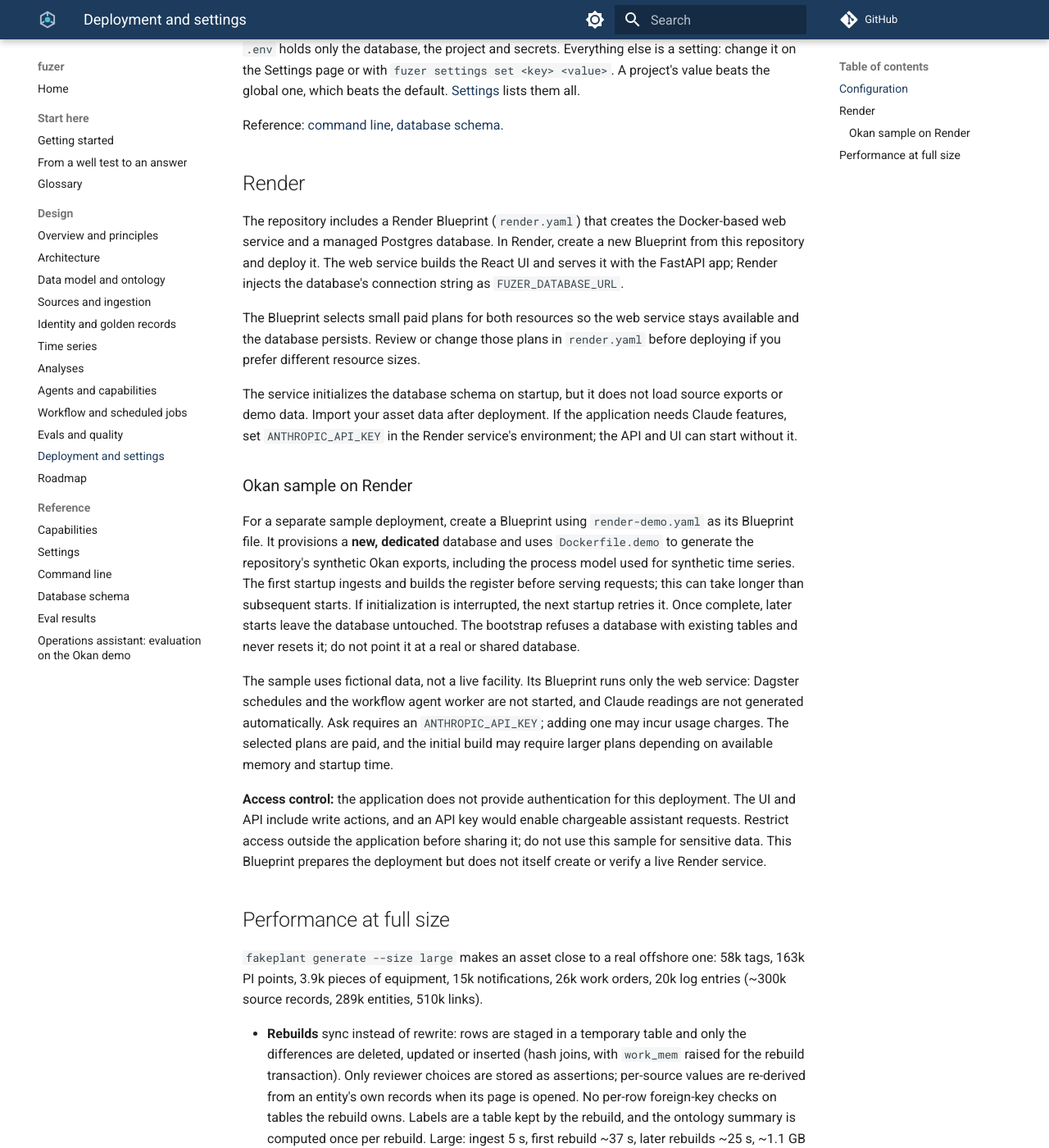
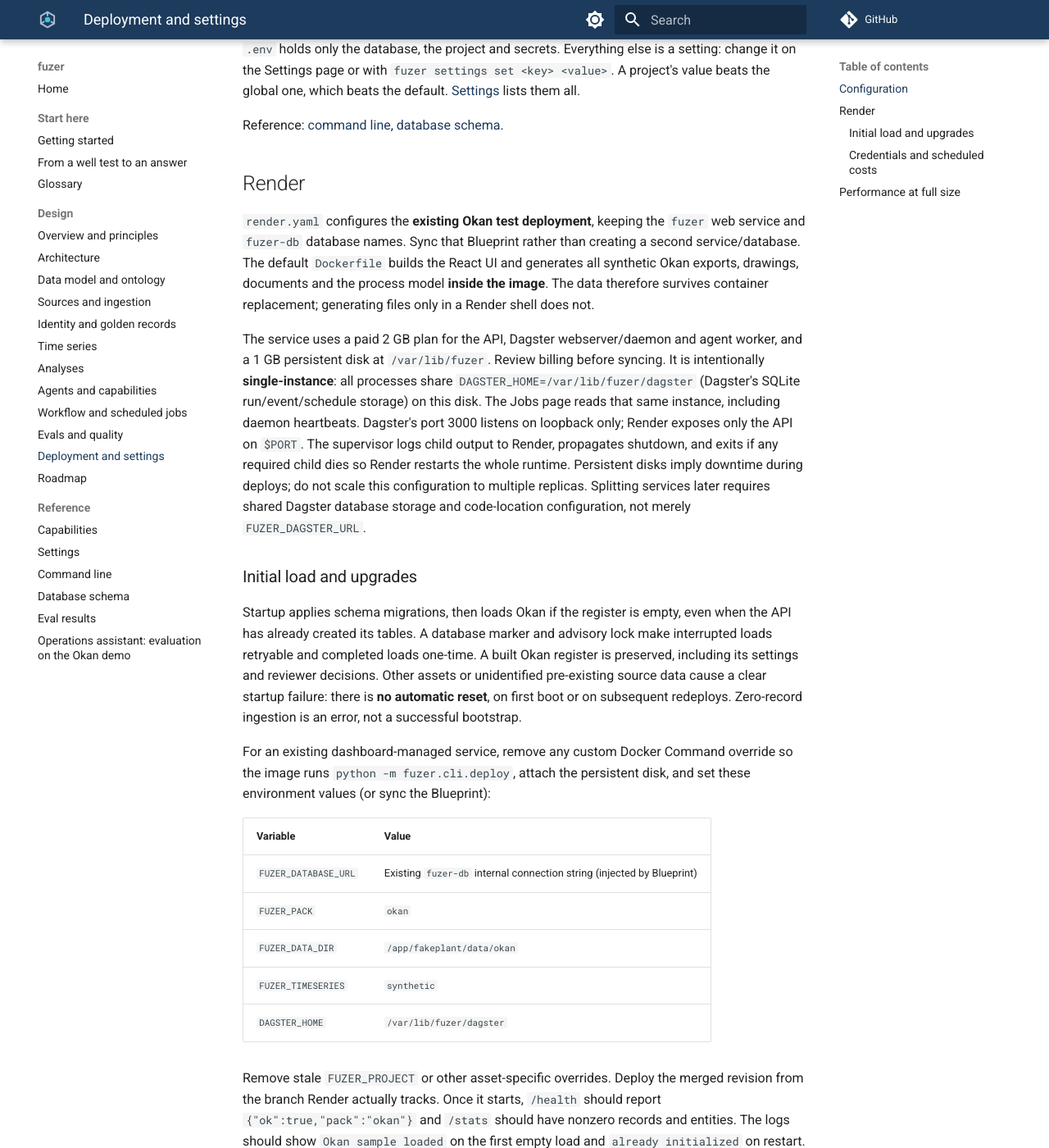
Before and after one commit to areed145/fuzer, an MkDocs documentation site: the page built from docs/deployment.md, in a window 1280 px wide and 1400 px high, scrolled down 249 px. Shown: the whole window at 82% size. Built offline with MkDocs 1.6.1 and Material for MkDocs 9.7.7, drawn with Linux system fonts in a browser that asks for light colours; comment, search, counter and statistics services are not loaded; some of the changed text lies outside the part shown.

Commit message:
Run durable Okan test deployment with Dagster and agent worker
Preserve the existing Render resources, package sample exports in the image, seed only empty registers, and supervise API and background processes with shared persistent Dagster state.

Co-authored-by: Copilot App <223556219+Copilot@users.noreply.github.com>

```diff
--- a/docs/deployment.md
+++ b/docs/deployment.md
@@ -10,45 +10,89 @@ Reference: [command line](cli.md), [database schema](schema.md).
 
 ## Render
 
-The repository includes a Render Blueprint (`render.yaml`) that creates the
-Docker-based web service and a managed Postgres database. In Render, create a
-new Blueprint from this repository and deploy it. The web service builds the
-React UI and serves it with the FastAPI app; Render injects the database's
-connection string as `FUZER_DATABASE_URL`.
+`render.yaml` configures the **existing Okan test deployment**, keeping the
+`fuzer` web service and `fuzer-db` database names. Sync that Blueprint rather
+than creating a second service/database. The default `Dockerfile` builds the
+React UI and generates all synthetic Okan exports, drawings, documents and the
+process model **inside the image**. The data therefore survives container
+replacement; generating files only in a Render shell does not.
 
-The Blueprint selects small paid plans for both resources so the web service
-stays available and the database persists. Review or change those plans in
-`render.yaml` before deploying if you prefer different resource sizes.
+The service uses a paid 2 GB plan for the API, Dagster webserver/daemon and agent
+worker, and a 1 GB persistent disk at `/var/lib/fuzer`. Review billing before
+syncing. It is intentionally **single-instance**: all processes share
+`DAGSTER_HOME=/var/lib/fuzer/dagster` (Dagster's SQLite run/event/schedule storage)
+on this disk. The Jobs page reads that same instance, including daemon heartbeats.
+Dagster's port 3000 listens on loopback only; Render exposes only the API on
+`$PORT`. The supervisor logs child output to Render, propagates shutdown, and
+exits if any required child dies so Render restarts the whole runtime.
+Persistent disks imply downtime during deploys; do not scale this configuration
+to multiple replicas. Splitting services later requires shared Dagster database
+storage and code-location configuration, not merely `FUZER_DAGSTER_URL`.
 
-The service initializes the database schema on startup, but it does not load
-source exports or demo data. Import your asset data after deployment. If the
-application needs Claude features, set `ANTHROPIC_API_KEY` in the Render
-service's environment; the API and UI can start without it.
+### Initial load and upgrades
 
-### Okan sample on Render
+Startup applies schema migrations, then loads Okan if the register is empty,
+even when the API has already created its tables. A database marker and advisory
+lock make interrupted loads retryable and completed loads one-time. A built Okan
+register is preserved, including its settings and reviewer decisions. Other
+assets or unidentified pre-existing source data cause a clear startup failure:
+there is **no automatic reset**, on first boot or on subsequent redeploys.
+Zero-record ingestion is an error, not a successful bootstrap.
 
-For a separate sample deployment, create a Blueprint using `render-demo.yaml`
-as its Blueprint file. It provisions a **new, dedicated** database and uses
-`Dockerfile.demo` to generate the repository's synthetic Okan exports, including
-the process model used for synthetic time series. The first startup ingests and
-builds the register before serving requests; this can take longer than subsequent
-starts. If initialization is interrupted, the next startup retries it. Once
-complete, later starts leave the database untouched. The bootstrap refuses a
-database with existing tables and never resets it; do not point it at a real or
-shared database.
+For an existing dashboard-managed service, remove any custom Docker Command
+override so the image runs `python -m fuzer.cli.deploy`, attach the persistent
+disk, and set these environment values (or sync the Blueprint):
 
-The sample uses fictional data, not a live facility. Its Blueprint runs only the
-web service: Dagster schedules and the workflow agent worker are not started,
-and Claude readings are not generated automatically. Ask requires an
-`ANTHROPIC_API_KEY`; adding one may incur usage charges. The selected plans are
-paid, and the initial build may require larger plans depending on available
-memory and startup time.
+| Variable | Value |
+|---|---|
+| `FUZER_DATABASE_URL` | Existing `fuzer-db` internal connection string (injected by Blueprint) |
+| `FUZER_PACK` | `okan` |
+| `FUZER_DATA_DIR` | `/app/fakeplant/data/okan` |
+| `FUZER_TIMESERIES` | `synthetic` |
+| `DAGSTER_HOME` | `/var/lib/fuzer/dagster` |
+
+Remove stale `FUZER_PROJECT` or other asset-specific overrides. Deploy the merged
+revision from the branch Render actually tracks. Once it starts, `/health`
+should report `{"ok":true,"pack":"okan"}` and `/stats` should have nonzero records
+and entities. The logs should show `Okan sample loaded` on the first empty load
+and `already initialized` on restart. Jobs should show a live daemon. Source
+timestamps are historic demo data, so freshness warnings are not live plant
+outages. Do not use `fakeplant demo`, `fuzer reset` or `up --fresh` as a startup
+command. If a test database truly needs wiping, verify its Render identity and
+reset it explicitly once, outside normal startup.
+
+### Credentials and scheduled costs
+
+Set `ANTHROPIC_API_KEY` as a **secret environment variable** on the Render service
+and redeploy. The Blueprint prompts for it (`sync: false`) but does not store its
+value in Git. Alternatively, create a Render environment group such as
+`fuzer-secrets`, add the key there, and link the group to this service; avoid a
+duplicate service-level key overriding the group's value. All children inherit
+the same environment. Without a key, the API and Dagster start, but Ask is
+unavailable and the agent worker is explicitly not started.
+
+Credentials are not encrypted DB values: source connections and secret settings
+store **references**, such as `env:FUZER_PI_PASSWORD`, `env:FUZER_ADX_TOKEN` and
+`env:FUZER_ALERT_WEBHOOK`. Configure actual values in Render's secret environment
+or linked group; do not paste them into SQL, source YAML or committed `.env`
+files. Sources -> connections shows `resolves` and supports connection tests.
+Settings edits models, limits, schedules and secret references, not the Anthropic
+key itself. Local reference/configuration rows can be recreated on Render, but
+local `.env` values do not transfer with the database. Synthetic Okan needs no
+PI or ADX credentials.
+
+Dagster starts the repository's default schedules and sensors, and the worker
+runs workflow agent steps against the same Postgres. With a key, scheduled
+Claude reading/diagnosis/reporting can incur charges. Review caps/models in
+Settings and schedules in Jobs before leaving it running. Initial ingestion
+does not block on Claude reads; the scheduled readers enrich cached readings
+later. This is fictional test data, not a live facility.
 
 **Access control:** the application does not provide authentication for this
 deployment. The UI and API include write actions, and an API key would enable
 chargeable assistant requests. Restrict access outside the application before
-sharing it; do not use this sample for sensitive data. This Blueprint prepares
-the deployment but does not itself create or verify a live Render service.
+sharing it; do not use this sample for sensitive data. Repository changes and a
+merge do not themselves verify a live Render deployment.
 
 ## Performance at full size
 `fakeplant generate --size large` makes an asset close to a real offshore one: 58k
```
Also changed, not shown: docs/architecture.md (+2 -2 lines), render-demo.yaml (deleted, +0 -19 lines), render.yaml (+15 -1 lines), 7 other files.
